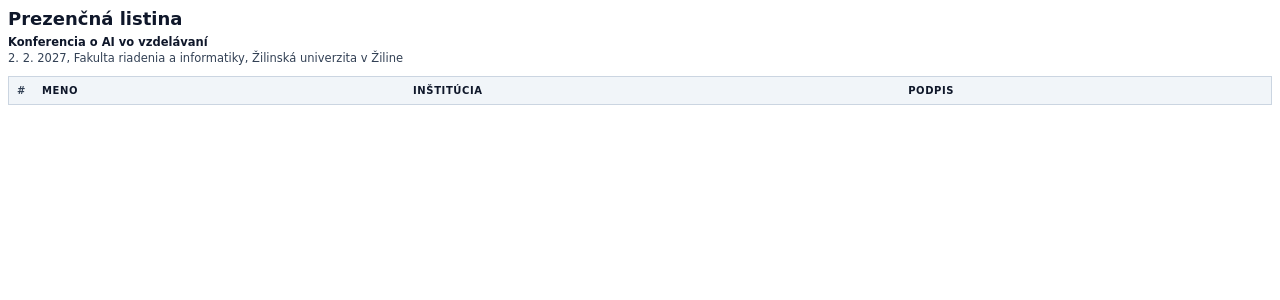
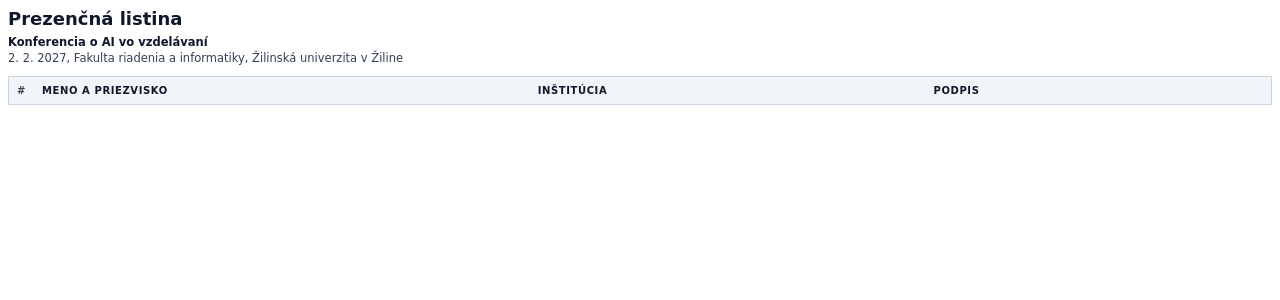
Before and after one commit to hrkut/aifri, a Laravel app: template resources/views/admin/attendance-pdf.blade.php in a window 1280 px wide. Shown: the top 300 px of the page. Run offline with Laravel 12, Linux system fonts and the light colour scheme; the template is opened without the code that fills it, so the values that code supplies are empty; data comes from the database, SQL or seed files in the repository.

Commit message:
Wider "Meno a priezvisko" column in the attendance list
The name column was renamed from "Meno" and widened (30 % -> 40 %), taking
the space from the institution (40 % -> 32 %) and signature (30 % -> 28 %)
columns.

Co-Authored-By: Claude Opus 5.5 <noreply@anthropic.com>

```diff
--- a/resources/views/admin/attendance-pdf.blade.php
+++ b/resources/views/admin/attendance-pdf.blade.php
@@ -52,9 +52,9 @@
         }
 
         .num { width: 24px; text-align: right; color: #334155; }
-        .name { width: 30%; }
-        .inst { width: 40%; }
-        .sign { width: 30%; }
+        .name { width: 40%; }
+        .inst { width: 32%; }
+        .sign { width: 28%; }
 
         .muted { color: #475569; }
         .sign-space { height: 18px; }
@@ -80,7 +80,7 @@
         <thead>
             <tr>
                 <th class="num">#</th>
-                <th class="name">Meno</th>
+                <th class="name">Meno a priezvisko</th>
                 <th class="inst">Inštitúcia</th>
                 <th class="sign">Podpis</th>
             </tr>
```
